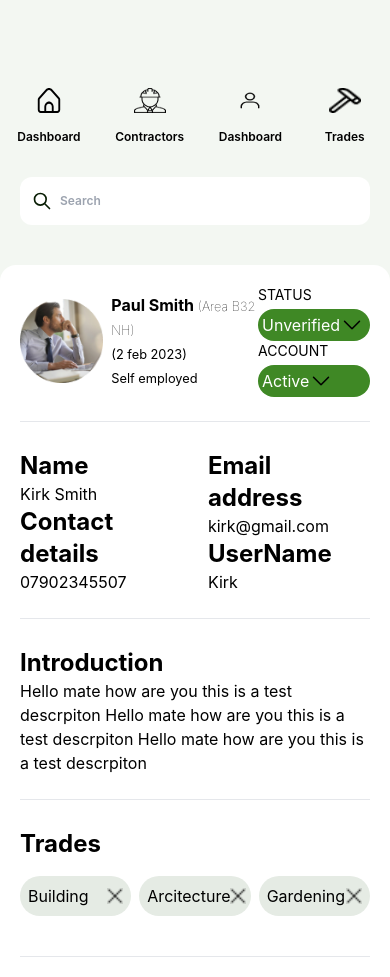
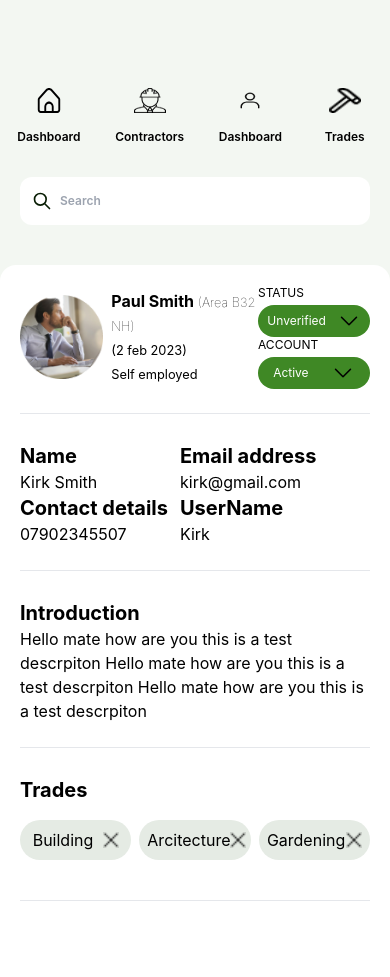
Before and after one commit to arjun1571/super-admin-dashbord1, a React (Create React App) app: page /contractorCart-details in a window 390 px wide. After the commit the page ends 921 px from the top, so only its background shows below. Built offline with nearby package versions, Linux system fonts and the light colour scheme.

Commit message:
some chnge done

```diff
--- a/src/Component/ContractorsCart/ContracorsCartDetails.js
+++ b/src/Component/ContractorsCart/ContracorsCartDetails.js
@@ -27,16 +27,16 @@ const ContracorsCartDetails = () => {
         {/* right side profile button  */}
         <div className="lg:flex md:flex ">
           <div className="lg:mr-4 md:mr-3">
-            <p className="mb-1 text-sm lg:text-lg md:text-lg ">STATUS</p>
-            <div className="flex rounded-full bg-[#3F8825] lg:w-40 lg:justify-between p-1 lg:p-2 md:w-36 w-28 md:p-2 ">
-              <button className="lg:mr-6 text-[#FFFFFF]">Unverified </button>
+            <p className="mb-1 text-xs lg:text-lg md:text-lg ">STATUS</p>
+            <div className="flex rounded-full bg-[#3F8825] lg:w-40 justify-around p-1 lg:p-2 md:w-36 w-28 md:p-2 ">
+              <button className="lg:mr-6 text-[#FFFFFF] lg:text-sm text-xs">Unverified </button>
               <img src={arow1} alt="" />
             </div>
           </div>
           <div>
-            <p className="mb-1 text-sm lg:text-lg md:text-lg">ACCOUNT</p>
-            <div className="flex rounded-full bg-[#3F8825] lg:w-40 lg:justify-between p-1 md:w-36 lg:p-2 md:p-2 w-28">
-              <button className="lg:mr-6 text-[#FFFFFF]">Active </button>
+            <p className="mb-1  lg:text-lg md:text-lg text-xs">ACCOUNT</p>
+            <div className="flex rounded-full bg-[#3F8825] lg:w-40 justify-around p-1 md:w-36 lg:p-2 md:p-2 w-28">
+              <button className="lg:mr-6 text-[#FFFFFF] lg:text-sm text-xs">Active </button>
               <img className=" " src={arow1} alt="" />
             </div>
           </div>
@@ -47,28 +47,28 @@ const ContracorsCartDetails = () => {
       <div className="flex lg:mx-28 md:mx-12 mt-7">
         <div className="lg:mr-40 md:mr-20 mr-3">
           <div>
-            <h1 className="text-2xl font-bold">Name</h1>
+            <h1 className="lg:text-2xl text-xl font-bold">Name</h1>
             <p>Kirk Smith</p>
           </div>
           <div>
-            <h1 className="text-2xl font-bold">Contact details</h1>
+            <h1 className="lg:text-2xl text-xl font-bold">Contact details</h1>
             <p>07902345507</p>
           </div>
         </div>
         <div>
           <div>
-            <h1 className="text-2xl font-bold">Email address</h1>
+            <h1 className="lg:text-2xl text-xl font-bold">Email address</h1>
             <p>kirk@gmail.com</p>
           </div>
           <div>
-            <h1 className="text-2xl font-bold">UserName</h1>
+            <h1 className="lg:text-2xl text-xl font-bold">UserName</h1>
             <p>Kirk</p>
           </div>
         </div>
       </div>
       <hr className="mt-6 " />
       <div className=" lg:mx-28 md:mx-12 mt-7">
-        <h1 className="text-2xl font-bold">Introduction</h1>
+        <h1 className=" lg:text-2xl text-xl font-bold">Introduction</h1>
         <p>
           Hello mate how are you this is a test descrpiton Hello mate how are
           you this is a test descrpiton Hello mate how are you this is a test
@@ -77,17 +77,17 @@ const ContracorsCartDetails = () => {
       </div>
       <hr className="mt-6 " />
       <div className=" lg:mx-28 md:mx-12 mt-7">
-        <h1 className="text-2xl font-bold">Trades</h1>
+        <h1 className="lg:text-2xl text-xl font-bold">Trades</h1>
         <div className="mt-4 flex mb-10">
-            <div className="bg-[#E5EBE4] p-2 w-32 flex rounded-full items-center justify-between lg:mr-4 mr-2">
+            <div className="bg-[#E5EBE4] p-2 w-32 flex rounded-full items-center justify-around lg:mr-4 mr-2">
                 <button className="">Building </button>
                 <img className=" h-4" src={corss} alt="" />
             </div>
-            <div className="bg-[#E5EBE4] p-2 w-32 flex rounded-full items-center justify-between lg:mr-4 mr-2">
+            <div className="bg-[#E5EBE4] p-2 w-32 flex rounded-full items-center justify-around lg:mr-4 mr-2">
                 <button className="">Arcitecture </button>
                 <img className=" h-4" src={corss} alt="" />
             </div>
-            <div className="bg-[#E5EBE4] p-2 w-32 flex rounded-full items-center justify-between">
+            <div className="bg-[#E5EBE4] p-2 w-32 flex rounded-full items-center justify-around">
                 <button className="">Gardening </button>
                 <img className=" h-4" src={corss} alt="" />
             </div>
--- a/src/Component/Trades/Trades.js
+++ b/src/Component/Trades/Trades.js
@@ -104,7 +104,7 @@ const Trades = () => {
       ];
     return (
         <div className="p-5 lg:p-14 mt-10 bg-[#FFF] rounded-2xl">
-            <div className="flex flex-wrap sm:mt-3 lg:mt-0 mx-auto w-full">
+            <div className="flex flex-wrap sm:mt-3 lg:mt-20  mx-auto w-full">
                   {jobCategories.map((category, index) => (
                     <TreadDetails key={index} category={category}></TreadDetails>
                   ))}
```
Also changed, not shown: 1 other file (tests, documents, lock files or other folders).
